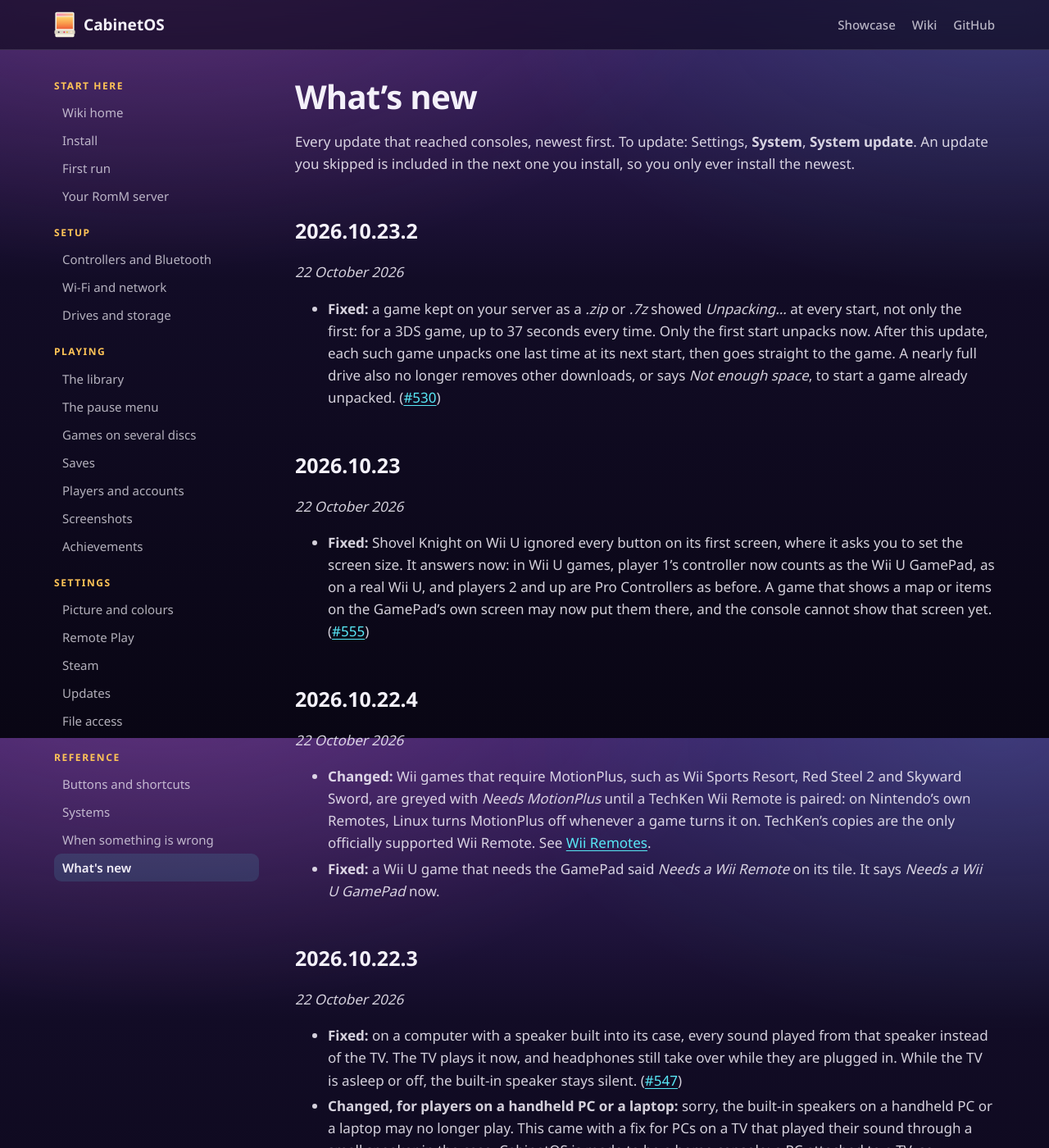
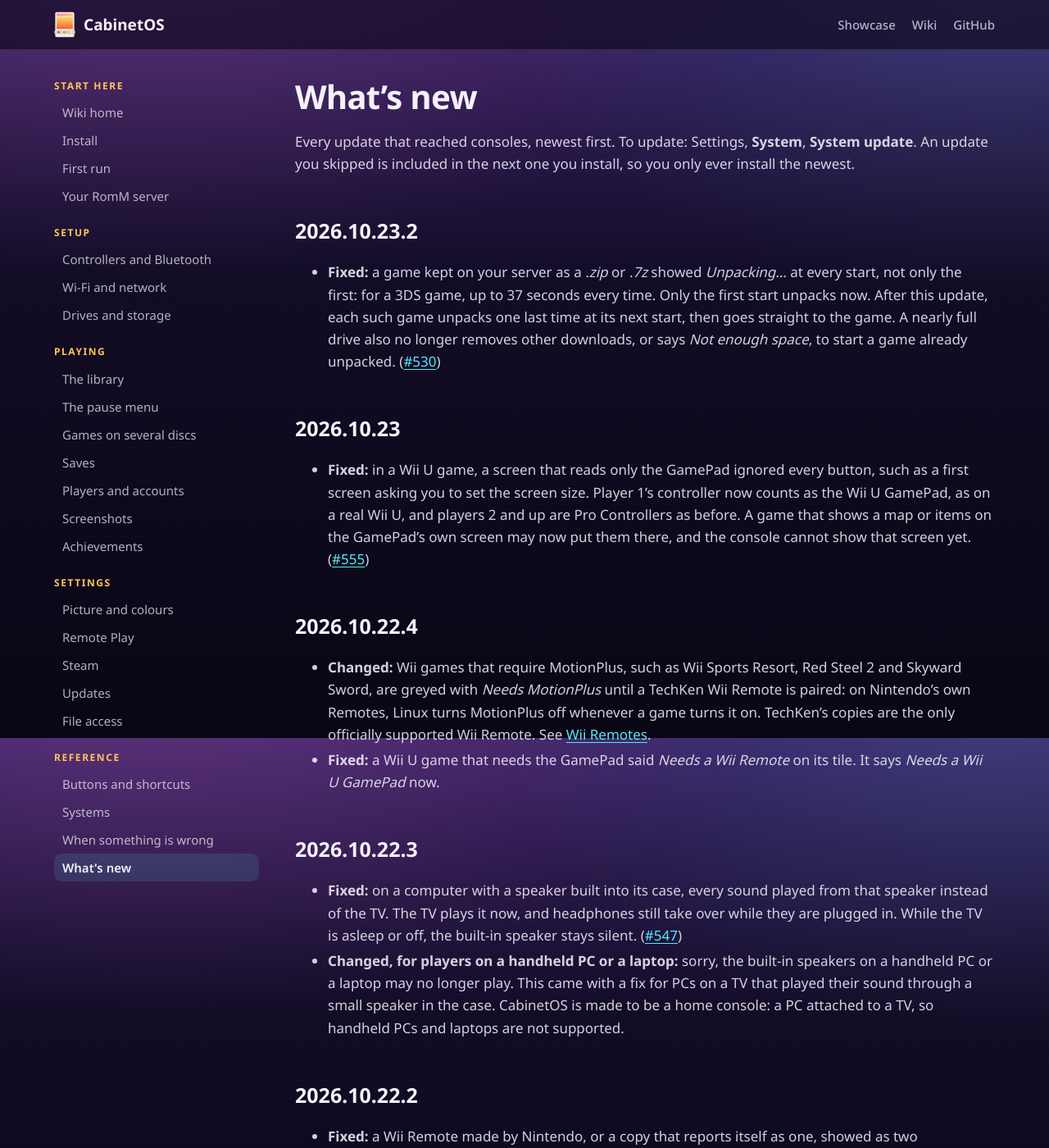
Before and after one commit to MMagTech/cabinetos, a Jekyll site: the page built from docs/wiki/changelog.md, in a window 1280 px wide and 1400 px high. Shown: the whole window at 82% size. Built offline with Jekyll 4.4.1, drawn with Linux system fonts in a browser that asks for light colours; our own code applies the rules of GitHub Pages for plain Markdown files; some of the changed text lies outside the part shown.

Commit message:
Changelog: no game-led Wii U entry, and no date lines
The Wii U entry for #555 led with Shovel Knight, which read as a fix for
one game; the fix makes player 1 the GamePad in every Wii U game, and the
entry now says so without naming a game.

Each entry's date line was written by hand in Eastern time while the
version is the UTC date, so an image built after 8 PM Eastern carried
tomorrow's number and today's date (5 of 36 disagreed). The version is
already the date, so the date lines go, and docs/WORKING.md's rule no
longer asks for one.

Co-Authored-By: Claude Opus 5.5 <noreply@anthropic.com>

```diff
--- a/docs/wiki/changelog.md
+++ b/docs/wiki/changelog.md
@@ -5,8 +5,6 @@ Every update that reached consoles, newest first. To update: Settings,
 one you install, so you only ever install the newest.
 
 ## 2026.10.23.2 {#v2026-10-23-2}
-
-*22 October 2026*
 
 - **Fixed:** a game kept on your server as a *.zip* or *.7z* showed
   *Unpacking…* at every start, not only the first: for a 3DS game, up to 37
@@ -18,19 +16,15 @@ one you install, so you only ever install the newest.
 
 ## 2026.10.23 {#v2026-10-23}
 
-*22 October 2026*
-
-- **Fixed:** Shovel Knight on Wii U ignored every button on its first
-  screen, where it asks you to set the screen size. It answers now: in Wii U
-  games, player 1's controller now counts as the Wii U GamePad, as on a real
-  Wii U, and players 2 and up are Pro Controllers as before. A game that
-  shows a map or items on the GamePad's own screen may now put them there,
-  and the console cannot show that screen yet.
+- **Fixed:** in a Wii U game, a screen that reads only the GamePad ignored
+  every button, such as a first screen asking you to set the screen size.
+  Player 1's controller now counts as the Wii U GamePad, as on a real Wii U,
+  and players 2 and up are Pro Controllers as before. A game that shows a
+  map or items on the GamePad's own screen may now put them there, and the
+  console cannot show that screen yet.
   ([#555](https://github.com/MMagTech/cabinetos/issues/555))
 
 ## 2026.10.22.4 {#v2026-10-22-4}
-
-*22 October 2026*
 
 - **Changed:** Wii games that require MotionPlus, such as Wii Sports Resort,
   Red Steel 2 and Skyward Sword, are greyed with *Needs MotionPlus* until a
@@ -42,8 +36,6 @@ one you install, so you only ever install the newest.
   its tile. It says *Needs a Wii U GamePad* now.
 
 ## 2026.10.22.3 {#v2026-10-22-3}
-
-*22 October 2026*
 
 - **Fixed:** on a computer with a speaker built into its case, every sound
   played from that speaker instead of the TV. The TV plays it now, and
@@ -58,16 +50,12 @@ one you install, so you only ever install the newest.
 
 ## 2026.10.22.2 {#v2026-10-22-2}
 
-*21 October 2026*
-
 - **Fixed:** a Wii Remote made by Nintendo, or a copy that reports itself as
   one, showed as two controllers, a player and a Wii Remote (P2 and W1), and
   every press counted twice. It is one Wii Remote now.
   ([#548](https://github.com/MMagTech/cabinetos/issues/548))
 
 ## 2026.10.21.4 {#v2026-10-21-4}
-
-*21 October 2026*
 
 - **New:** the PlayStation Vita, played as a PlayStation TV. A game is a zip
   with its licence inside; the first Play installs it, and both of Sony's
@@ -82,8 +70,6 @@ one you install, so you only ever install the newest.
   ([#198](https://github.com/MMagTech/cabinetos/issues/198))
 
 ## 2026.10.21.2 {#v2026-10-21-2}
-
-*20 October 2026*
 
 - **New:** the Nintendo 3DS. Decrypted cartridge dumps play, the two
   screens side by side on the TV; the right stick moves a pointer on the
@@ -101,8 +87,6 @@ one you install, so you only ever install the newest.
 
 ## 2026.10.20.4 {#v2026-10-20-4}
 
-*20 October 2026*
-
 - **New:** Vectrex games show the coloured sheet each cartridge came with,
   over the screen as it sat on the real console: the colours, the artwork
   and the controls printed around the play area. The pause menu has
@@ -111,8 +95,6 @@ one you install, so you only ever install the newest.
   ([#224](https://github.com/MMagTech/cabinetos/issues/224))
 
 ## 2026.10.20.3 {#v2026-10-20-3}
-
-*20 October 2026*
 
 - **Fixed:** streaming an arcade game to a phone, a tap of Select could open
   the pause menu instead of putting a coin in. Select, Start and the stick
@@ -125,8 +107,6 @@ one you install, so you only ever install the newest.
   slides the keyboard away rather than dropping it.
 
 ## 2026.10.20 {#v2026-10-20}
-
-*20 October 2026*
 
 - **Fixed:** opening Steam, and some restarts, could sit on a blank screen
   for about 25 seconds while the picture changed over. The change-over
@@ -152,8 +132,6 @@ one you install, so you only ever install the newest.
   tried once, noted, and tried again at the next start.
 
 ## 2026.10.19.3 {#v2026-10-19-3}
-
-*19 October 2026*
 
 - **New:** this page, on the console. Settings, **About**, **What's new**
   shows a QR code that opens What's new; scan it with your phone, B goes
@@ -184,8 +162,6 @@ one you install, so you only ever install the newest.
   ([#305](https://github.com/MMagTech/cabinetos/issues/305))
 
 ## 2026.10.19.2 {#v2026-10-19-2}
-
-*19 October 2026*
 
 - **New:** save states keep your RetroAchievements progress. Loading a state
   no longer starts every achievement's count over, here or on another
@@ -257,8 +233,6 @@ one you install, so you only ever install the newest.
 
 ## 2026.10.18.7 {#v2026-10-18-7}
 
-*18 October 2026*
-
 - **Fixed:** ready for RomM 5.4. After your server moves to RomM 5.4, a
   game's page still shows how long you have played it.
   ([#401](https://github.com/MMagTech/cabinetos/issues/401))
@@ -285,8 +259,6 @@ one you install, so you only ever install the newest.
 
 ## 2026.10.18.6 {#v2026-10-18-6}
 
-*18 October 2026*
-
 - **New:** PS1 games get a DualShock. The sticks work in the games made for
   them, and the controller rumbles. Games made for the original pad play as
   they always did. A game that needs the DualShock's ANALOG button pressed
@@ -302,8 +274,6 @@ one you install, so you only ever install the newest.
 
 ## 2026.10.18.5 {#v2026-10-18-5}
 
-*18 October 2026*
-
 - **Fixed:** with more than one PS2 BIOS on your server, every game started
   on whichever BIOS the emulator found first. Each game now starts on a BIOS
   for its own region (USA, Europe or Japan), going by the disc code RomM
@@ -313,8 +283,6 @@ one you install, so you only ever install the newest.
 
 ## 2026.10.18.4 {#v2026-10-18-4}
 
-*18 October 2026*
-
 - **Changed:** the system CabinetOS is built on moves to Bazzite
   44.20261012.1, with Linux 7.2.9. The new kernel has fixes for Radeon
   graphics, Bluetooth and sound, and the libraries that draw the screen,
@@ -323,8 +291,6 @@ one you install, so you only ever install the newest.
   ([#503](https://github.com/MMagTech/cabinetos/pull/503))
 
 ## 2026.10.18.3 {#v2026-10-18-3}
-
-*18 October 2026*
 
 - **Fixed:** a game kept on your RomM server as one file inside its own
   folder now starts. RomM makes such a folder when you upload a manual, a
@@ -336,8 +302,6 @@ one you install, so you only ever install the newest.
   [#416](https://github.com/MMagTech/cabinetos/issues/416))
 
 ## 2026.10.18.2 {#v2026-10-18-2}
-
-*18 October 2026*
 
 - **Fixed:** a console set up over Wi-Fi now gets its Xbox and Switch
   emulators without needing a restart.
@@ -393,8 +357,6 @@ one you install, so you only ever install the newest.
 
 ## 2026.10.17.3 {#v2026-10-17-3}
 
-*17 October 2026*
-
 - **Changed:** nothing you should see. The console's code has been
   reorganised into smaller files named for what they do, so others can find
   their way around it and help. Every screen, game and setting works as
@@ -407,8 +369,6 @@ one you install, so you only ever install the newest.
 
 ## 2026.10.14.5 {#v2026-10-14-5}
 
-*14 October 2026*
-
 - **Added:** when two games on one system have the same name, the heading
   now shows what tells them apart, such as the region, language or revision
   in brackets in their file names on your RomM server: "Metroid Prime
@@ -419,8 +379,6 @@ one you install, so you only ever install the newest.
   their file names, to help sort out a library where two games look the same.
 
 ## 2026.10.14.4 {#v2026-10-14-4}
-
-*14 October 2026*
 
 - **Changed:** the interface sounds are softer and lower, to suit the
   console's quiet look.
@@ -435,8 +393,6 @@ one you install, so you only ever install the newest.
 
 ## 2026.10.14.3 {#v2026-10-14-3}
 
-*14 October 2026*
-
 - **Fixed:** on some machines the console made no sound at all, because it
   played into a headphone jack or USB sound device with nothing plugged in.
   The sound now always plays on your TV. USB sound devices no longer take it
@@ -449,8 +405,6 @@ one you install, so you only ever install the newest.
 
 ## 2026.10.14.2 {#v2026-10-14-2}
 
-*14 October 2026*
-
 - **Changed:** in a platform's game grid, the heading (the platform, how
   many games, and the name of the game you are on) now stays at the top
   while the covers scroll underneath, so you can always see which game is
@@ -458,8 +412,6 @@ one you install, so you only ever install the newest.
   cut off under the heading.
 
 ## 2026.10.14 {#v2026-10-14}
-
-*14 October 2026*
 
 - **Fixed:** some games showed a blank tile on Home, the shelves and the
   grid, and some showed no cover even on their own page, although your RomM
@@ -470,8 +422,6 @@ one you install, so you only ever install the newest.
   ([#376](https://github.com/MMagTech/cabinetos/issues/376))
 
 ## 2026.10.13.5 {#v2026-10-13-5}
-
-*13 October 2026*
 
 - **Fixed:** a console switched on while the TV was off, on another input or
   unplugged could come up at a lower size and stay blurry on a 4K TV until it
@@ -485,8 +435,6 @@ one you install, so you only ever install the newest.
 
 ## 2026.10.12.9 {#v2026-10-12-9}
 
-*12 October 2026*
-
 - **Fixed:** a game kept as a folder on your RomM server (for example a
   Switch game with `update` and `dlc` folders beside it, or a PS1 game as a
   `.cue` and its tracks) downloaded again every time you started it. It now
@@ -498,8 +446,6 @@ one you install, so you only ever install the newest.
 
 ## 2026.10.12.8 {#v2026-10-12-8}
 
-*12 October 2026*
-
 - **New:** a **Widescreen** row in the pause menu for PS2 games that play in
   16:9. Some of those games stretch their menus and on-screen display to fit;
   turn it **Off** to play that game in 4:3 as it was made. It is kept for that
@@ -509,8 +455,6 @@ one you install, so you only ever install the newest.
   menu, the notice now says **Exit and relaunch to apply**.
 
 ## 2026.10.12.7 {#v2026-10-12-7}
-
-*12 October 2026*
 
 - **New:** read a game's manual on the TV. When your RomM server has a
   manual for a game, a small book shows on its cover. On the game's page,
@@ -522,23 +466,17 @@ one you install, so you only ever install the newest.
 
 ## 2026.10.12.5 {#v2026-10-12-5}
 
-*12 October 2026*
-
 - **Fixed:** the console made no sound at all, in menus or games, after
   updating to 2026.10.12.3 or 2026.10.12.4. Sound works again.
   ([#351](https://github.com/MMagTech/cabinetos/issues/351))
 
 ## 2026.10.12.4 {#v2026-10-12-4}
 
-*12 October 2026*
-
 - **New:** the diagnostic report (Settings, **System**) now includes your
   sound setup, so a "no sound" report can show where it goes wrong.
 - Known problem in this version: no sound. Fixed in 2026.10.12.5.
 
 ## 2026.10.12.3 {#v2026-10-12-3}
-
-*12 October 2026*
 
 - **New:** the volume keys on a keyboard (or a Steam Deck's volume buttons)
   change the console's volume, in menus and every game. The console starts
@@ -552,16 +490,12 @@ one you install, so you only ever install the newest.
 
 ## 2026.10.12 {#v2026-10-12}
 
-*12 October 2026*
-
 - **Fixed:** a GameCube save kept only on your RomM server (after a fresh
   install, or on a second console) loaded as an empty memory card. It loads
   now, and saves made from now on reach your server.
   ([#344](https://github.com/MMagTech/cabinetos/issues/344))
 
 ## 2026.10.11.4 {#v2026-10-11-4}
-
-*11 October 2026*
 
 - **New:** games on several discs play as one game, with one save that
   carries on from disc to disc. When the game asks for the next disc, open
@@ -574,16 +508,12 @@ one you install, so you only ever install the newest.
 
 ## 2026.10.11.3 {#v2026-10-11-3}
 
-*11 October 2026*
-
 - **Fixed:** in a system's game list, the letter column showed only near the
   top of the list, and some letters were out of order. It now shows wherever
   you are, in your server's order, and holding **L2** or **R2** keeps jumping
   letter by letter.
 
 ## 2026.10.10.10 {#v2026-10-10-10}
-
-*11 October 2026*
 
 - **Fixed:** an Xbox controller connected for the first time after a restart
   could count as two players, so every press happened twice (the pause menu
@@ -593,7 +523,5 @@ one you install, so you only ever install the newest.
 
 ## 2026.10.10 {#v2026-10-10}
 
-*10 October 2026*
-
 The first release. See its
 [release notes](https://github.com/MMagTech/cabinetos/releases/tag/2026.10.10).
```
Also changed, not shown: docs/WORKING.md (+3 -3 lines).
